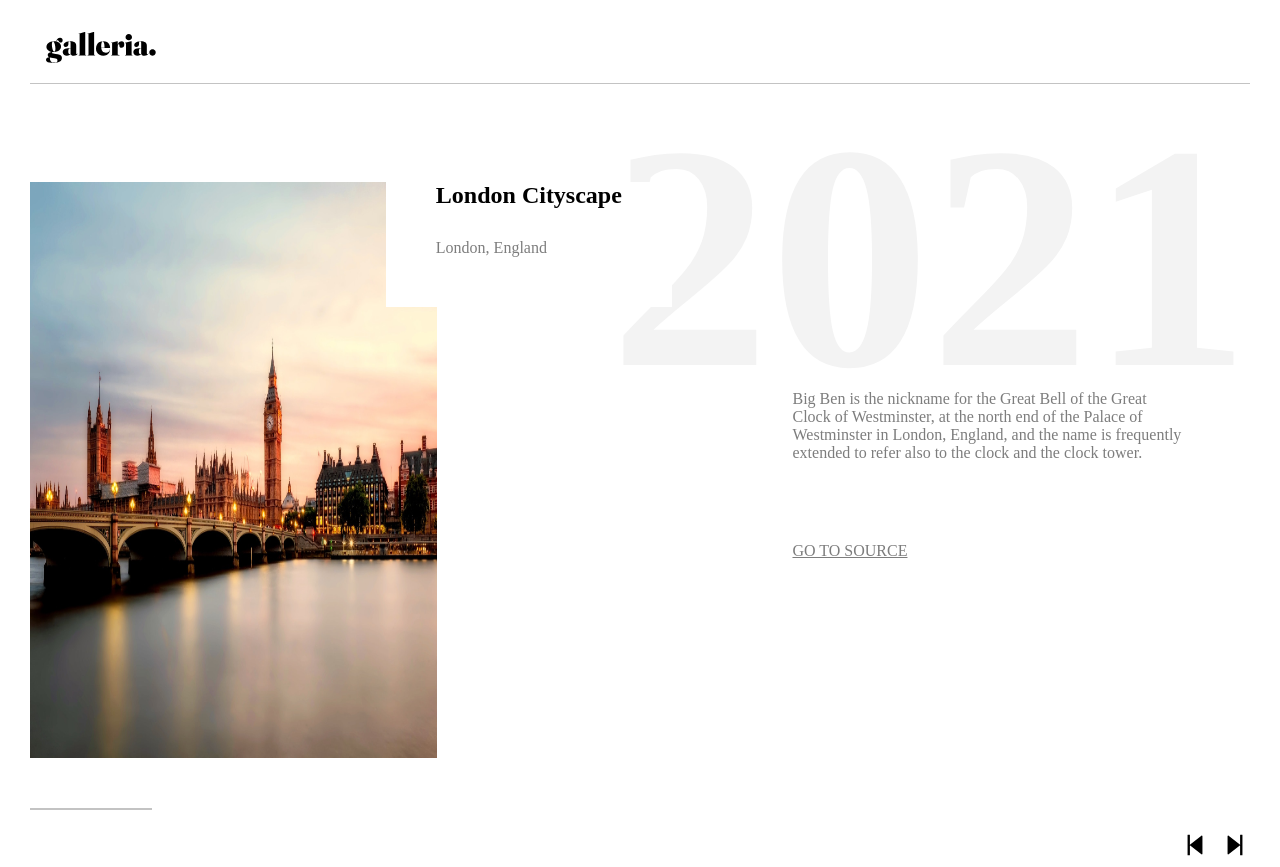
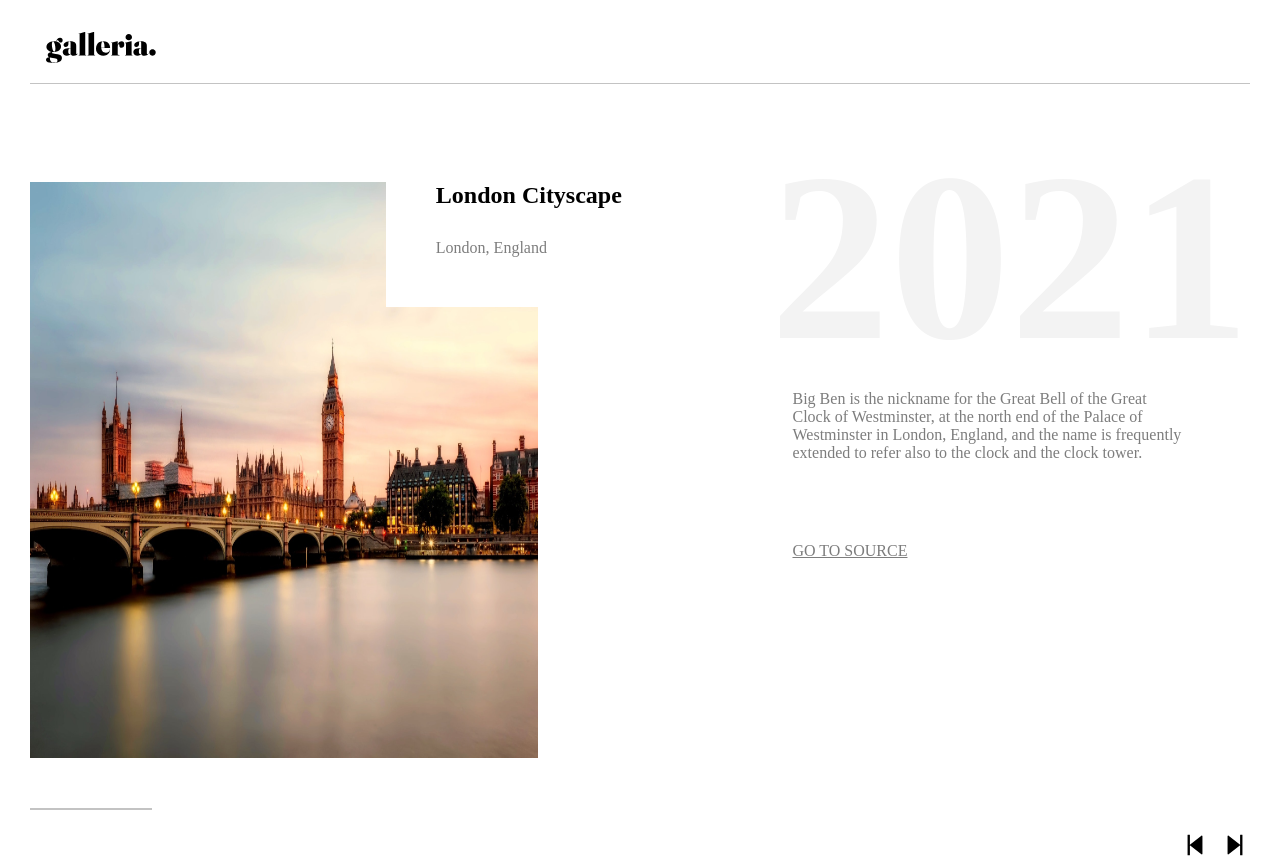
Before and after one commit to AndreiLhu/Gallery, a React (Vite) app: page /1 in a window 1280 px wide. Built offline with nearby package versions, Linux system fonts and the light colour scheme.

Commit message:
small styling changes

```diff
--- a/src/components/Slide.tsx
+++ b/src/components/Slide.tsx
@@ -39,8 +39,6 @@ const Slide: React.FC = () => {
     previousSlide = targetObj > 1 ? targetObj - 1 : null;
   }
 
-  console.log(getProgressBar);
-
   React.useEffect(() => {
     const matchingImage = images.find(
       (image) => image.id === parseInt(id as string)
@@ -71,7 +69,6 @@ const Slide: React.FC = () => {
     const matchingImage = images.find(
       (image) => image.id === currentlySelectedId
     );
-    console.log('interior', currentlySelectedId);
 
     setImage(matchingImage);
 
@@ -88,9 +85,6 @@ const Slide: React.FC = () => {
   if (image == null) {
     return null;
   }
-
-  console.log(currentlySelectedId);
-  console.log(progressBarWidth);
 
   return !isReady ? (
     <div>Loading</div>
--- a/src/index.css
+++ b/src/index.css
@@ -132,7 +132,7 @@
 }
 
 .numberBackground {
-  font-size: 20rem;
+  font-size: 15rem;
   font-family: 'Libre Baskerville', serif;
   color: #f3f3f3;
   font-weight: 700;
@@ -182,6 +182,14 @@
 }
 .progressBar {
   margin-bottom: 20px;
+}
+@media screen and (max-width: 1480px) {
+  .sorurceDescriptionContainer {
+    grid-column: 16/25;
+  }
+  .cardImage {
+    grid-column: 1/11;
+  }
 }
 
 @media screen and (max-width: 1280px) {
```
